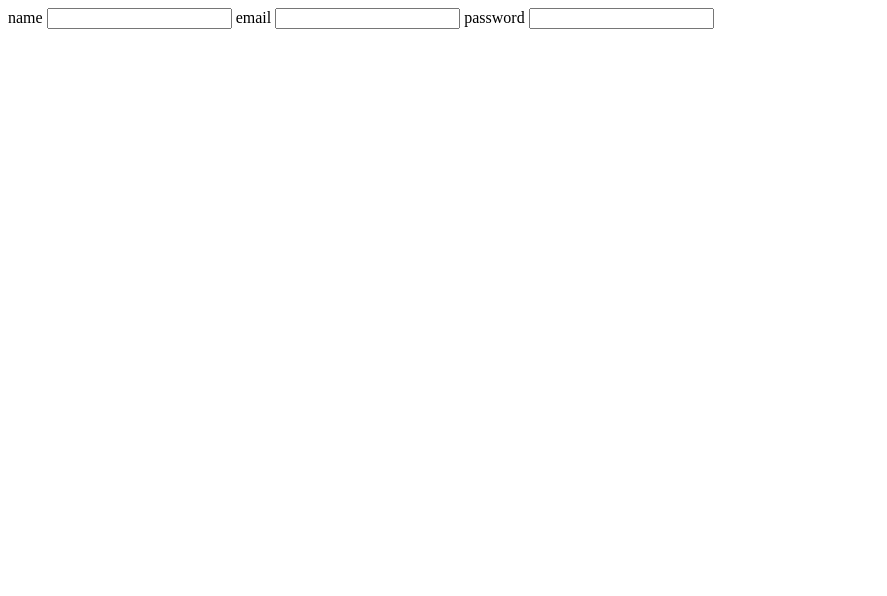
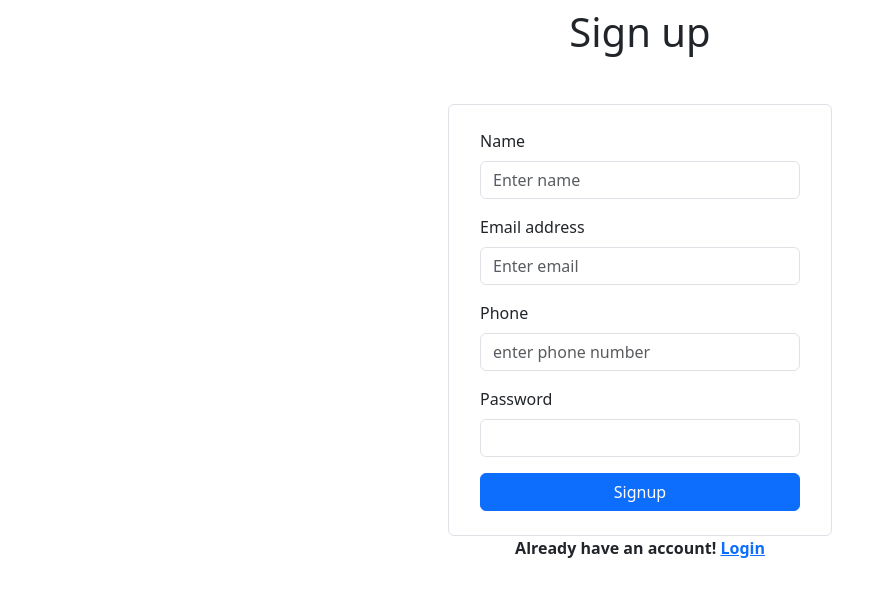
Before and after one commit to kashishkushwaha09/chatApp, a website: page public/signup.html in a window 1280 px wide. Shown: the whole page, without its empty margins (0-887 px from the left). Drawn offline with nearby package versions, Linux system fonts and the light colour scheme.

Commit message:
design signup

```diff
--- a/public/signup.html
+++ b/public/signup.html
@@ -3,19 +3,41 @@
 <head>
     <meta charset="UTF-8">
     <meta name="viewport" content="width=device-width, initial-scale=1.0">
-    <title>Document</title>
+    <title>Chatapp-signup</title>
+    <link href="https://cdn.jsdelivr.net/npm/bootstrap@5.3.6/dist/css/bootstrap.min.css" rel="stylesheet" integrity="sha384-4Q6Gf2aSP4eDXB8Miphtr37CMZZQ5oXLH2yaXMJ2w8e2ZtHTl7GptT4jmndRuHDT" crossorigin="anonymous">
 </head>
+<style>
+    input,button{
+        width: 25vw !important;
+    }
+</style>
 <body>
-    <form>
-        <label for="name">name</label>
-        <input type="text" id="name" name="name" required>
+    <div class="container d-flex flex-column align-items-center justify-content-center mt-2">
+         <h1 class="mb-5">Sign up</h1>
+   <form class="border p-4 rounded-2 d-flex flex-column align-items-center" style="width: 30vw;">
+  <div class="mb-3">
+    <label for="name" class="form-label">Name</label>
+    <input type="text" class="form-control" id="name" name="name" required placeholder="Enter name">
+  </div>
+  <div class="mb-3">
+    <label for="email" class="form-label">Email address</label>
+    <input type="email" class="form-control" id="email" name="email" required placeholder="Enter email">
+  </div>
+  <div class="mb-3">
+    <label for="phone" class="form-label">Phone</label>
+    <input type="tel" class="form-control" id="phone" name="phone" required placeholder="enter phone number">
+  </div>
+  <div class="mb-3">
+    <label for="password" class="form-label">Password</label>
+    <input type="password" class="form-control" id="password" name="password" required>
+  </div>
 
-        <label for="email">email</label>
-        <input type="email" id="email" name="email" required>
+  <button type="submit" class="btn btn-primary ">Signup</button>
+</form>
+    <span class="fw-semibold">Already have an account! <a href="/">Login</a></span>
+    </div>
 
-        <label for="password">password</label>
-        <input type="password" id="password" name="password" required>
 
-    </form>
+    <script src="https://cdn.jsdelivr.net/npm/bootstrap@5.3.6/dist/js/bootstrap.bundle.min.js" integrity="sha384-j1CDi7MgGQ12Z7Qab0qlWQ/Qqz24Gc6BM0thvEMVjHnfYGF0rmFCozFSxQBxwHKO" crossorigin="anonymous"></script>
 </body>
 </html>
```
